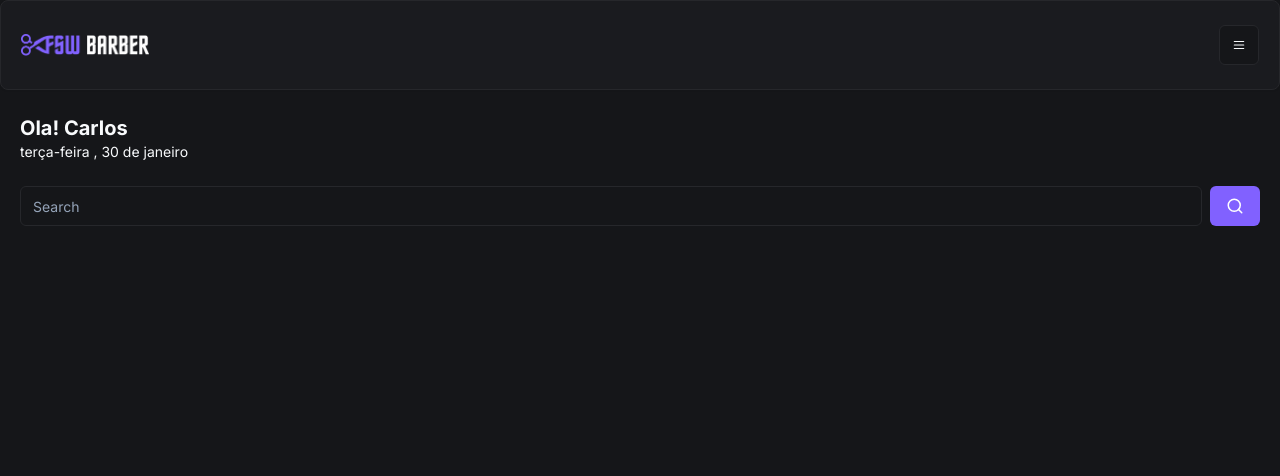
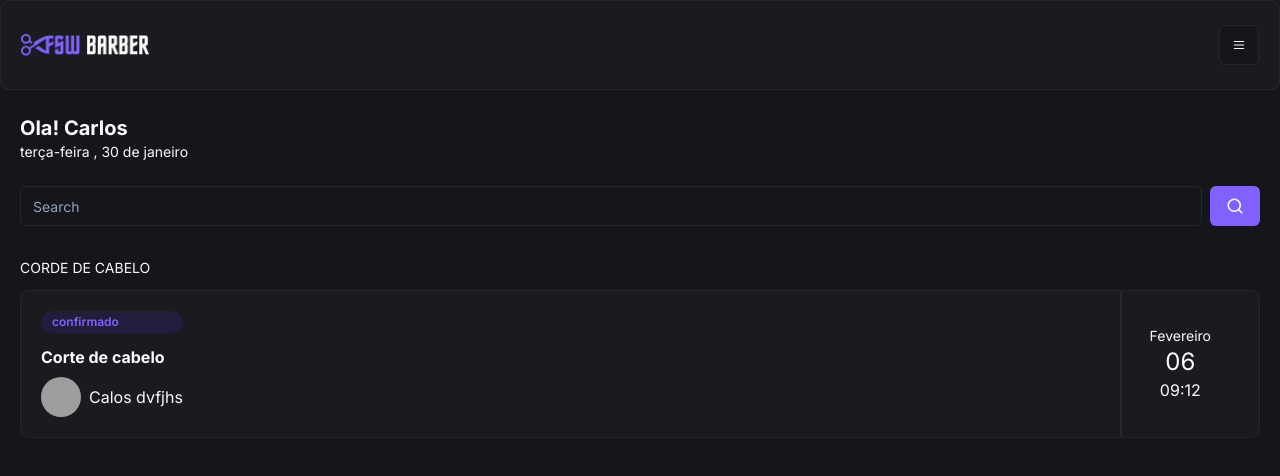
Before and after one commit to Carloseduardomelo/FSW_BARBER, a Next.js app: page / in a window 1280 px wide. Shown: the top 476 px of the page. Built offline with nearby package versions, Linux system fonts and the light colour scheme; grey boxes are pictures that could not be loaded.

Commit message:
faet: create conponent Agentamento

```diff
--- a/app/(Home)/page.tsx
+++ b/app/(Home)/page.tsx
@@ -2,6 +2,7 @@
 import Header from "../_components/Header";
 import { ptBR } from "date-fns/locale";
 import  Search  from "./_conponents/Search"
+import Bookin_item from "../_components/Bookin-item";
 
 export default function Home() {
   return (
@@ -16,6 +17,10 @@
       <div className="px-5">
         <Search />
       </div>
+      <div className="px-5 pt-8 flex flex-col gap-3">
+        <h1 className="text-sm uppercase">corde de cabelo</h1>
+        <Bookin_item />
+      </div>
     </div>
   );
 }
--- /dev/null
+++ b/app/_components/Bookin-item.tsx
@@ -0,0 +1,34 @@
+import { Avatar, AvatarImage } from "./ui/avatar"
+import { Badge } from "./ui/badge"
+import { Card, CardContent } from "./ui/card"
+
+
+  const Bookin_item = () => {
+    return (
+      <Card>
+        <CardContent className="px-5 pb-0 flex justify-between">
+          <div className="flex flex-col py-5">
+
+              <Badge className="bg-[#221C3D] text-primary hover:bg-[#221C3D] text-primary mb-3">
+                confirmado
+              </Badge>
+              <h2 className="font-bold mb-2">Corte de cabelo</h2>
+
+              <div className="flex gap-2 items-center">
+                <Avatar>
+                  <AvatarImage src="https://utfs.io/f/e6bdffb6-24a9-455b-aba3-903c2c2b5bde-1jo6tu.png" alt="imagem do cliente"/>
+                </Avatar>
+                  <h1>Calos dvfjhs</h1>
+              </div>
+          </div>
+          <div className="flex items-center justify-center flex-col py-6 px-7 border-solid border-l-2 border-secondary">
+            <h4 className="text-sm">Fevereiro</h4>
+            <h4 className="text-2xl">06</h4>
+            <h4>09:12</h4>
+          </div>
+        </CardContent>
+      </Card>
+    )
+  }
+
+  export default Bookin_item
--- /dev/null
+++ b/app/_components/ui/avatar.tsx
@@ -0,0 +1,50 @@
+"use client"
+
+import * as React from "react"
+import * as AvatarPrimitive from "@radix-ui/react-avatar"
+
+import { cn } from "@/app/_lib/utils"
+
+const Avatar = React.forwardRef<
+  React.ElementRef<typeof AvatarPrimitive.Root>,
+  React.ComponentPropsWithoutRef<typeof AvatarPrimitive.Root>
+>(({ className, ...props }, ref) => (
+  <AvatarPrimitive.Root
+    ref={ref}
+    className={cn(
+      "relative flex h-10 w-10 shrink-0 overflow-hidden rounded-full",
+      className
+    )}
+    {...props}
+  />
+))
+Avatar.displayName = AvatarPrimitive.Root.displayName
+
+const AvatarImage = React.forwardRef<
+  React.ElementRef<typeof AvatarPrimitive.Image>,
+  React.ComponentPropsWithoutRef<typeof AvatarPrimitive.Image>
+>(({ className, ...props }, ref) => (
+  <AvatarPrimitive.Image
+    ref={ref}
+    className={cn("aspect-square h-full w-full", className)}
+    {...props}
+  />
+))
+AvatarImage.displayName = AvatarPrimitive.Image.displayName
+
+const AvatarFallback = React.forwardRef<
+  React.ElementRef<typeof AvatarPrimitive.Fallback>,
+  React.ComponentPropsWithoutRef<typeof AvatarPrimitive.Fallback>
+>(({ className, ...props }, ref) => (
+  <AvatarPrimitive.Fallback
+    ref={ref}
+    className={cn(
+      "flex h-full w-full items-center justify-center rounded-full bg-muted",
+      className
+    )}
+    {...props}
+  />
+))
+AvatarFallback.displayName = AvatarPrimitive.Fallback.displayName
+
+export { Avatar, AvatarImage, AvatarFallback }
--- /dev/null
+++ b/app/_components/ui/badge.tsx
@@ -0,0 +1,36 @@
+import * as React from "react"
+import { cva, type VariantProps } from "class-variance-authority"
+
+import { cn } from "@/app/_lib/utils"
+
+const badgeVariants = cva(
+  "inline-flex items-center rounded-full border px-2.5 py-0.5 text-xs font-semibold transition-colors focus:outline-none focus:ring-2 focus:ring-ring focus:ring-offset-2",
+  {
+    variants: {
+      variant: {
+        default:
+          "border-transparent bg-primary text-primary-foreground hover:bg-primary/80",
+        secondary:
+          "border-transparent bg-secondary text-secondary-foreground hover:bg-secondary/80",
+        destructive:
+          "border-transparent bg-destructive text-destructive-foreground hover:bg-destructive/80",
+        outline: "text-foreground",
+      },
+    },
+    defaultVariants: {
+      variant: "default",
+    },
+  }
+)
+
+export interface BadgeProps
+  extends React.HTMLAttributes<HTMLDivElement>,
+    VariantProps<typeof badgeVariants> {}
+
+function Badge({ className, variant, ...props }: BadgeProps) {
+  return (
+    <div className={cn(badgeVariants({ variant }), className)} {...props} />
+  )
+}
+
+export { Badge, badgeVariants }
--- a/package.json
+++ b/package.json
@@ -13,6 +13,7 @@
   },
   "dependencies": {
     "@prisma/client": "^5.9.0",
+    "@radix-ui/react-avatar": "^1.0.4",
     "@radix-ui/react-slot": "^1.0.2",
     "class-variance-authority": "^0.7.0",
     "clsx": "^2.1.0",
```
Also changed, not shown: 1 other file (tests, documents, lock files or other folders).
